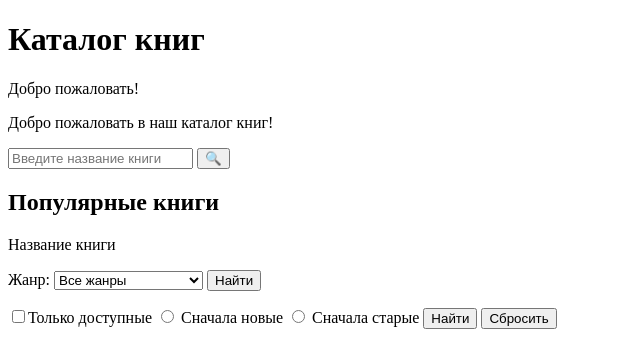
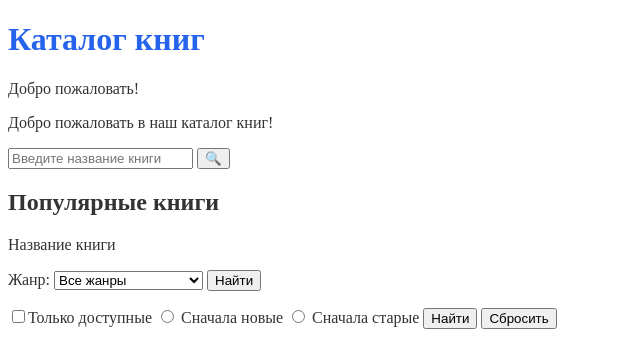
Before and after one commit to fnnchx/frontend-roadmap, a plain HTML site: page book-catalog/index.html in a window 1280 px wide. Shown: the top 344 px of the page, without its empty margins (0-640 px from the left). Drawn offline with Linux system fonts and the light colour scheme.

Commit message:
initial css styles

```diff
--- a/book-catalog/index.html
+++ b/book-catalog/index.html
@@ -4,6 +4,7 @@
     <meta charset="UTF-8">
     <meta name="viewport" content="width=device-width, initial-scale=1.0">
     <link rel="icon" href="assests/favicon.ico">
+    <link rel="stylesheet" href="styles.css">
     <title>Книжный каталог</title>
 </head>
 <body>
--- /dev/null
+++ b/book-catalog/styles.css
@@ -0,0 +1,7 @@
+body {
+    color: #333;
+}
+
+h1 {
+    color: #2563eb;
+}
```
